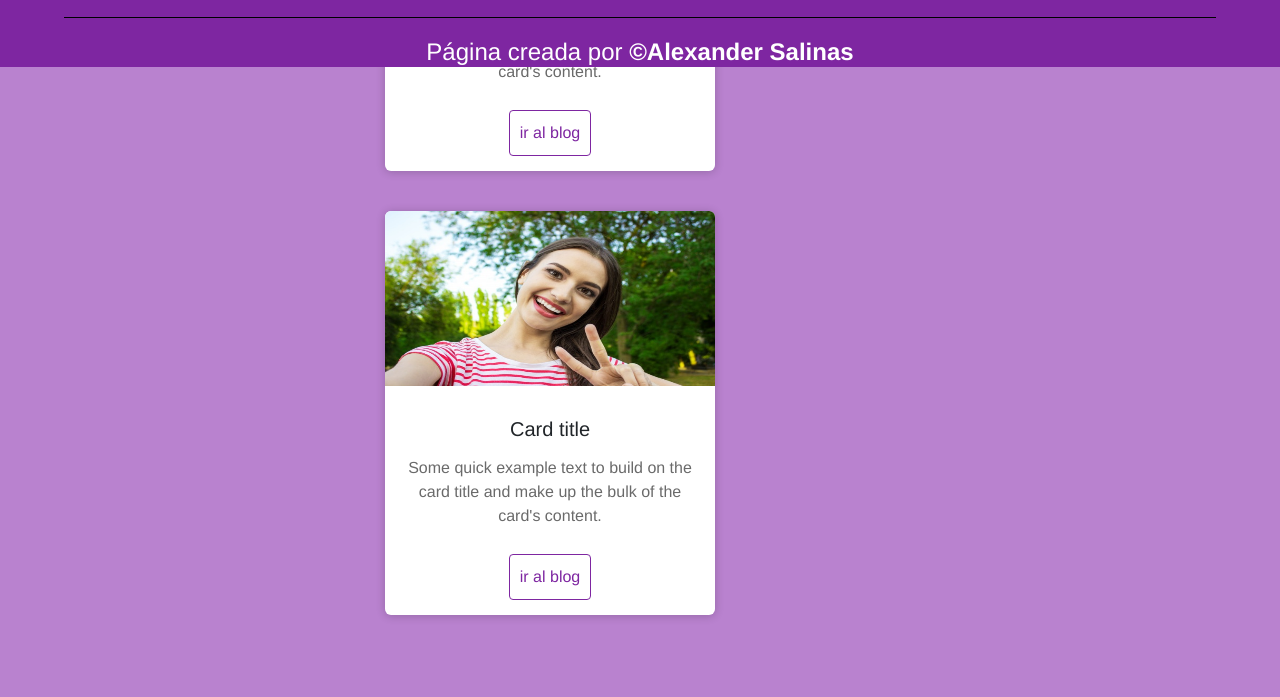
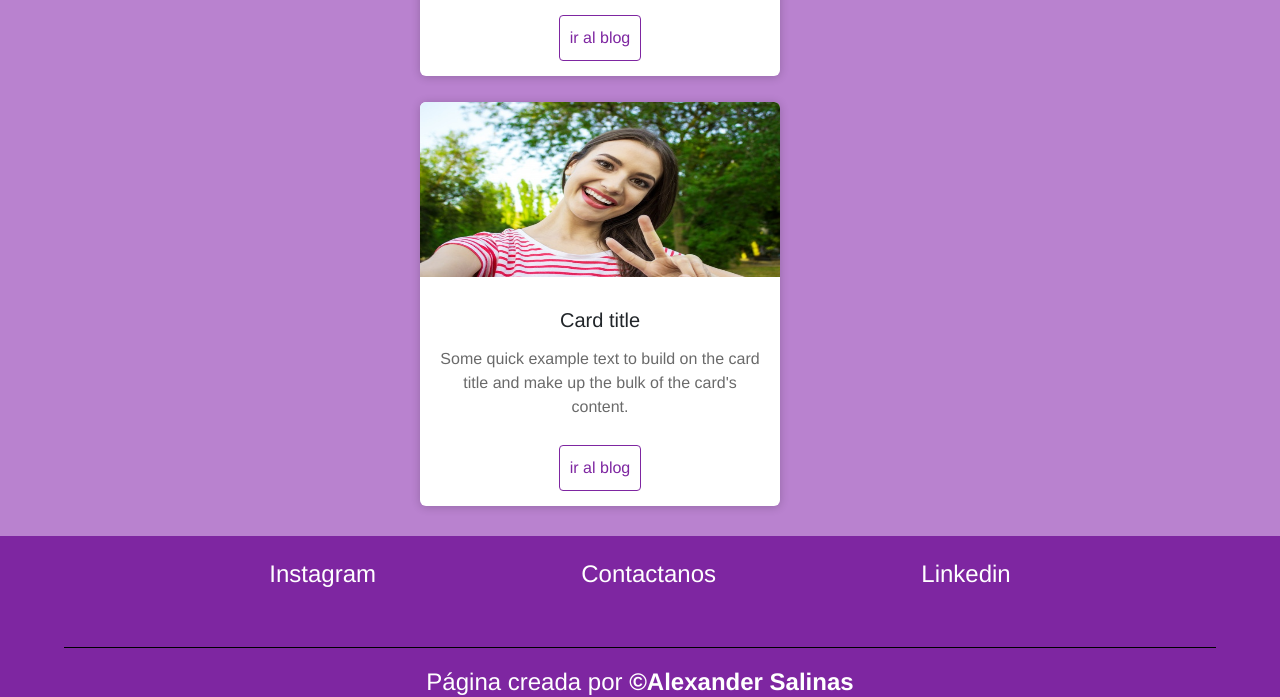
Before and after one commit to AlexanderSalinas1/Nuevo-Proyecto, a website: page index.html in a window 1280 px wide. Shown: the part 733-1430 px from the top of the page. Before the commit the page ends 1392 px from the top, so only its background shows below. Drawn offline with nearby package versions, Linux system fonts and the light colour scheme.

Commit message:
arreglo de footer y node_modules

```diff
--- a/index.html
+++ b/index.html
@@ -26,7 +26,7 @@
             <a class="nav-link active nav-anim" href="pages/ubicacion.html">Ubicacion</a>
           </li>
           <li class="nav-item">
-            <a class="nav-link active nav-anim" href="/pages/ayuda.html">Ayuda</a>
+            <a class="nav-link active nav-anim" href="pages/ayuda.html">Ayuda</a>
           </li>
         </ul>
         <form class="d-flex">
--- a/scss/style.scss
+++ b/scss/style.scss
@@ -11,12 +11,12 @@ $fondoVioleta: rgba(117, 7, 160, 0.5);
 
 body{
     width: 100vw;
-    height: 100vh;
     overflow-x: hidden ;
-    min-height: 100vh;
-    position: relative;
     font-family: 'Franklin Gothic Medium', 'Arial Narrow', Arial, sans-serif;
     background-color: rgba(117, 7, 160, 0.5);
+    display: flex;
+    flex-direction: column;
+    min-height: 100vh;
 }
 /*Var*/
 
@@ -54,20 +54,22 @@ body{
 /*Titulo*/
 
 /*Carousel*/
-.img-carousel{
+.carousel-inner{
     width: 25%;
     align-items: center;
 }
+
 /*Carousel*/
 
 /*Cartas*/
 .contenedor-carta{
     width: 100%;
+    max-width: 1200px;
+    height: 430px;
     display: flex;
-    justify-content: space-evenly;
-    align-items: center;
-    max-width: 1100px;
+    justify-content: center;
     flex-wrap: wrap;
+
 }
 .carta{
     width: 30%;
@@ -124,11 +126,8 @@ body{
 
 footer{
     background-color: $fondoMorado;
-    margin: auto;
-    width: 100%;
+    margin-top: auto;
     overflow: hidden;
-    position: absolute;
-    bottom: 0;
 
 }
 footer h2{
@@ -344,9 +343,5 @@ footer h2{
     padding: 10px;
     color: $fondoMorado;
 }
-.sobre-nosotros-contenido iframe{
-    margin: 0 auto;
-    align-items: center;
-}
 
 /*SOBRE NOSOTROS*/
```
Also changed, not shown: pages/sobrenosotros.html (+2 -2 lines), css/main.css, scss/style.css, scss/style.min.css, 1 other file.
